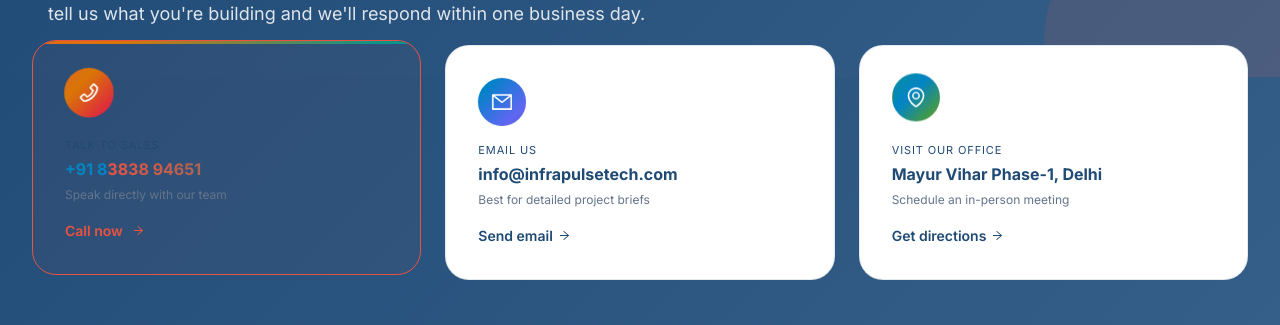
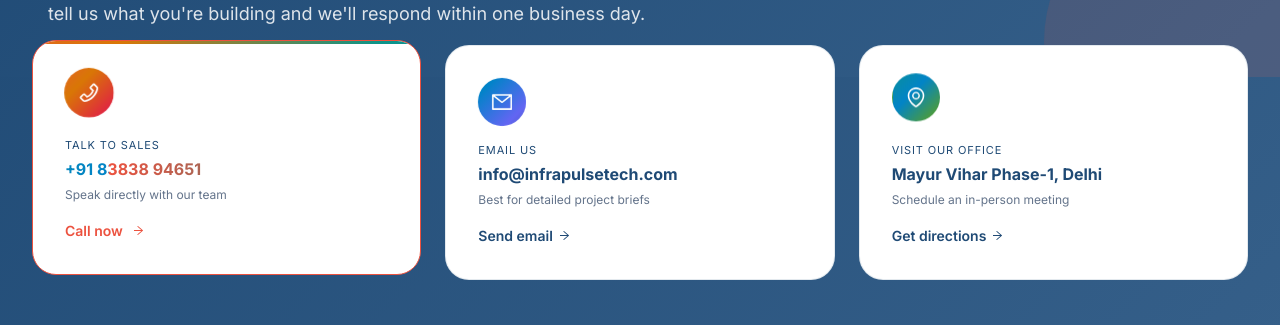
Before and after one commit to Pre-Prepare-Project/infra, a Next.js app: page /contact in a window 1280 px wide. In both pictures the pointer is over the link 226 px from the left and 442 px from the top of the page. Shown: the part 280-605 px from the top of the page. Built offline with nearby package versions, Linux system fonts and the light colour scheme; no server answers; what @ant-design/nextjs-registry would draw is missing.

Commit message:
changed color

```diff
--- a/src/components/organisms/contact/ContactQuickActions/ContactQuickActions.module.scss
+++ b/src/components/organisms/contact/ContactQuickActions/ContactQuickActions.module.scss
@@ -46,20 +46,21 @@
 
   &:nth-child(3n + 1):hover {
     border-color: #ec523f;
-    background: rgba(#ec523f, 0.04);
+    background: $color-white;
   }
 
   &:nth-child(3n + 2):hover {
     border-color: #0d9488;
-    background: rgba(#0d9488, 0.04);
+    background: $color-white;
   }
 
   &:nth-child(3n + 3):hover {
     border-color: #0284c7;
-    background: rgba(#0284c7, 0.04);
+    background: $color-white;
   }
 
   &:hover {
+    background: $color-white;
     transform: translateY(-5px);
 
     &::before {
```
